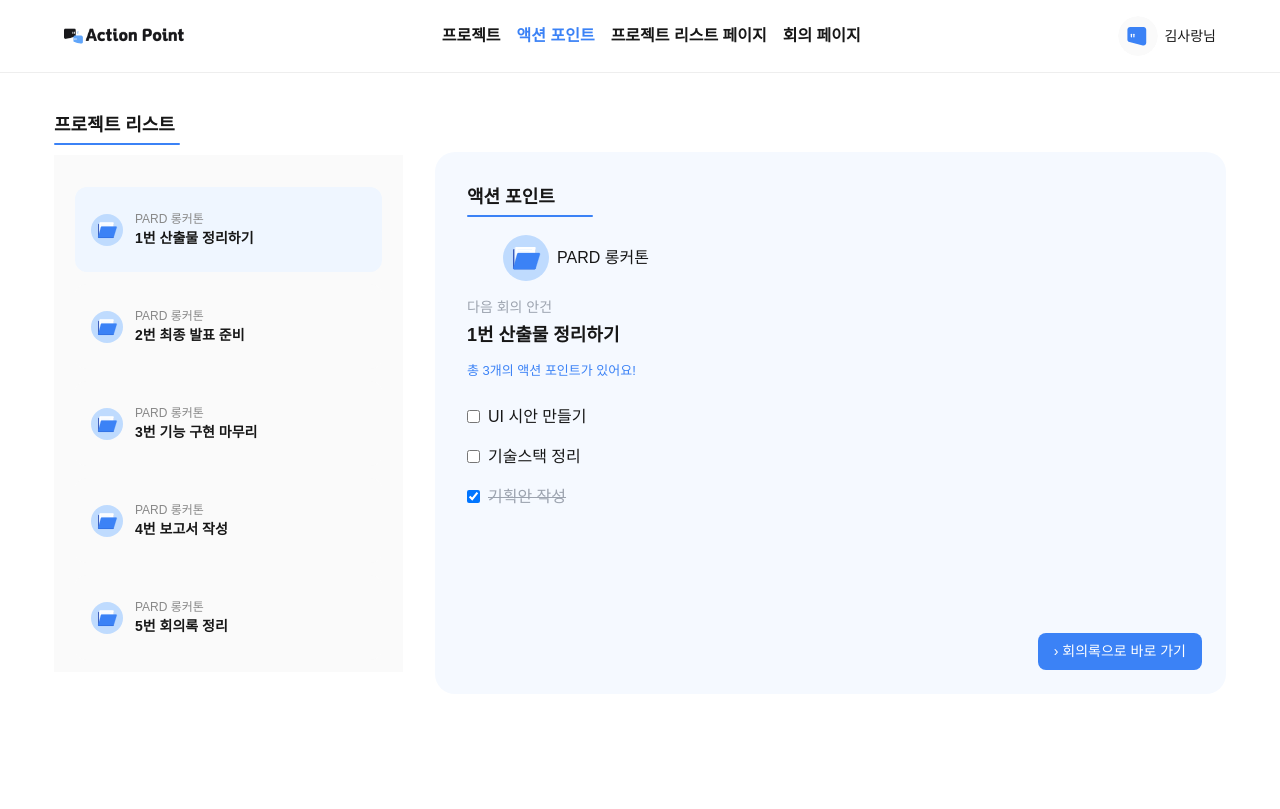
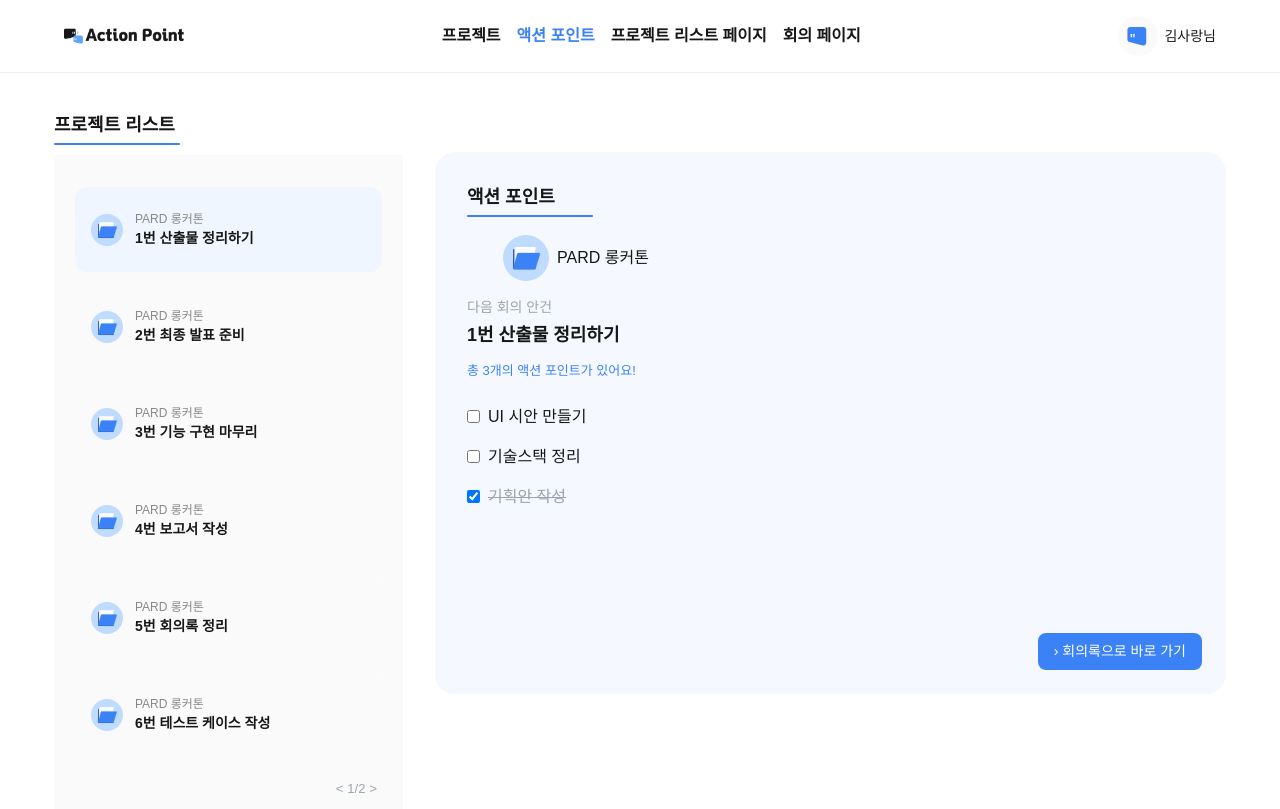
Before and after one commit to Club-PARD/ActionPoint_FE, a Next.js app: page /MainPage in a window 1280 px wide. Built offline with nearby package versions, Linux system fonts and the light colour scheme; no server answers.

Commit message:
[FEAT]MainPage ProjectList

```diff
--- /dev/null
+++ b/src/components/EmptyPage.tsx
@@ -0,0 +1,29 @@
+// components/MainPage/EmptyPage.tsx
+import styles from "@/styles/MainPage.module.css";
+
+interface EmptyPageProps {
+  userId: string;
+}
+
+export default function EmptyPage({ userId }: EmptyPageProps) {
+  return (
+    <div className={styles.emptyWrapper}>
+      <img src="/empty_icon.svg" alt="빈 상태 아이콘" className={styles.emptyIcon} />
+      <p className={styles.emptyText}>
+        <strong>{userId}</strong>님의 액션포인트가 없어요.
+      </p>
+      <p className={styles.subText}>
+        프로젝트를 통해 액션 포인트를 만들어 보아요!
+      </p>
+
+      <div className={styles.buttonGroup}>
+        <button className={styles.createButton} onClick={() => alert('프로젝트 생성')}>
+          프로젝트 생성
+        </button>
+        <button className={styles.joinButton} onClick={() => alert('프로젝트 참여')}>
+          프로젝트 참여
+        </button>
+      </div>
+    </div>
+  );
+}
--- a/src/pages/MainPage.tsx
+++ b/src/pages/MainPage.tsx
@@ -3,6 +3,7 @@
 import { useState } from 'react';
 import Header from "@/components/Header/Header";
 import ActionPointCard from "@/components/MainPage/MainActionPointCard";
+import EmptyPage from "@/components/EmptyPage";
 import styles from "../styles/MainPage.module.css";
 
 interface Meeting {
@@ -13,12 +14,16 @@ interface Meeting {
 }
 
 export default function MainPage() {
+  const userId = "김사랑";
+
   const dummyProjects = [
     { id: 1, title: "1번 산출물 정리하기", actionPointCount: 3 },
     { id: 2, title: "2번 최종 발표 준비", actionPointCount: 3 },
     { id: 3, title: "3번 기능 구현 마무리", actionPointCount: 3 },
     { id: 4, title: "4번 보고서 작성", actionPointCount: 3 },
     { id: 5, title: "5번 회의록 정리", actionPointCount: 2 },
+    { id: 6, title: "6번 테스트 케이스 작성", actionPointCount: 2 },
+    { id: 7, title: "7번 리팩토링", actionPointCount: 2 },
   ];
 
   const dummyMeetings: Meeting[] = [
@@ -31,33 +36,54 @@ export default function MainPage() {
     {
       id: 2,
       title: "2번 최종 발표 준비",
-      actionPoints: ["슬라이드 만들기", "발표자 선정", "리허설 진행"],
-      completedPoints: ["발표자 선정"],
+      actionPoints: ["슬라이드 정리", "Q&A 정리", "리허설 진행"],
+      completedPoints: [],
     },
     {
       id: 3,
       title: "3번 기능 구현 마무리",
-      actionPoints: ["버그 수정", "리팩토링", "테스트 코드 작성"],
+      actionPoints: ["버그 수정", "기능 테스트", "리팩토링"],
       completedPoints: [],
     },
     {
       id: 4,
       title: "4번 보고서 작성",
-      actionPoints: ["초안 작성", "수정 반영", "최종 제출"],
-      completedPoints: ["초안 작성", "수정 반영"],
+      actionPoints: ["목차 구성", "본문 작성", "검토"],
+      completedPoints: [],
     },
     {
       id: 5,
       title: "5번 회의록 정리",
-      actionPoints: ["지난 회의 내용 정리", "공유 링크 만들기"],
+      actionPoints: ["회의 내용 정리", "PDF 변환"],
+      completedPoints: [],
+    },
+    {
+      id: 6,
+      title: "6번 테스트 케이스 작성",
+      actionPoints: ["경계값 테스트", "예외처리 테스트"],
+      completedPoints: [],
+    },
+    {
+      id: 7,
+      title: "7번 리팩토링",
+      actionPoints: ["중복 제거", "함수 분리"],
       completedPoints: [],
     },
   ];
 
   const [selectedProjectId, setSelectedProjectId] = useState<number>(1);
   const [meetings, setMeetings] = useState<Meeting[]>(dummyMeetings);
+  const [currentPage, setCurrentPage] = useState<number>(1);
+
+  const projectsPerPage = 6;
+  const totalPages = Math.ceil(dummyProjects.length / projectsPerPage);
+  const currentProjects = dummyProjects.slice(
+    (currentPage - 1) * projectsPerPage,
+    currentPage * projectsPerPage
+  );
 
   const selectedMeeting = meetings.find(meeting => meeting.id === selectedProjectId);
+  const isEmpty = dummyProjects.length === 0;
 
   const toggleActionPoint = (meetingId: number, point: string) => {
     setMeetings(prev =>
@@ -74,40 +100,60 @@ export default function MainPage() {
     );
   };
 
+  const handlePrevPage = () => {
+    setCurrentPage(prev => Math.max(prev - 1, 1));
+  };
+
+  const handleNextPage = () => {
+    setCurrentPage(prev => Math.min(prev + 1, totalPages));
+  };
+
   return (
     <div className={styles.container}>
       <Header />
+
+      {isEmpty ? (
+        <EmptyPage userId={userId} />
+      ) : (
         <div className={styles.contentWrapper}>
-        {/* 왼쪽 프로젝트 리스트 */}
+          {/* 왼쪽: 프로젝트 리스트 */}
           <div className={styles.projectList}>
             <h2 className={styles.sectionTitle}>프로젝트 리스트</h2>
             <ul className={styles.projectItems}>
-            {dummyProjects.map((project) => (
+              {currentProjects.map((project) => (
                 <li
                   key={project.id}
                   className={`${styles.projectItem} ${selectedProjectId === project.id ? styles.selected : ''}`}
                   onClick={() => setSelectedProjectId(project.id)}
                 >
-                <img src="/active.svg" alt="아이콘" className={styles.projectIcon} />
+                  <img src="/active.svg" alt="프로젝트 아이콘" className={styles.projectIcon} />
                   <div>
                     <p className={styles.projectTeam}>PARD 롱커톤</p>
                     <p className={styles.projectTitle}>{project.title}</p>
                   </div>
                 </li>
               ))}
+              <li className={styles.pagination}>
+                <span onClick={handlePrevPage}>&lt;</span>
+                <span className={styles.currentPage}>{currentPage}/{totalPages}</span>
+                <span onClick={handleNextPage}>&gt;</span>
+              </li>
             </ul>
           </div>
 
-        {/* 오른쪽 액션포인트 카드 */}
+          {/* 오른쪽: 액션포인트 카드 */}
           <div className={styles.actionPointSection}>
-          {selectedMeeting && (
+            {selectedMeeting ? (
               <ActionPointCard
                 meeting={selectedMeeting}
                 toggleActionPoint={toggleActionPoint}
               />
+            ) : (
+              <p style={{ padding: '16px' }}>선택된 프로젝트에 해당하는 회의가 없습니다.</p>
             )}
           </div>
         </div>
+      )}
     </div>
   );
 }
```
Lines whose indentation alone changed are shown as unchanged.
